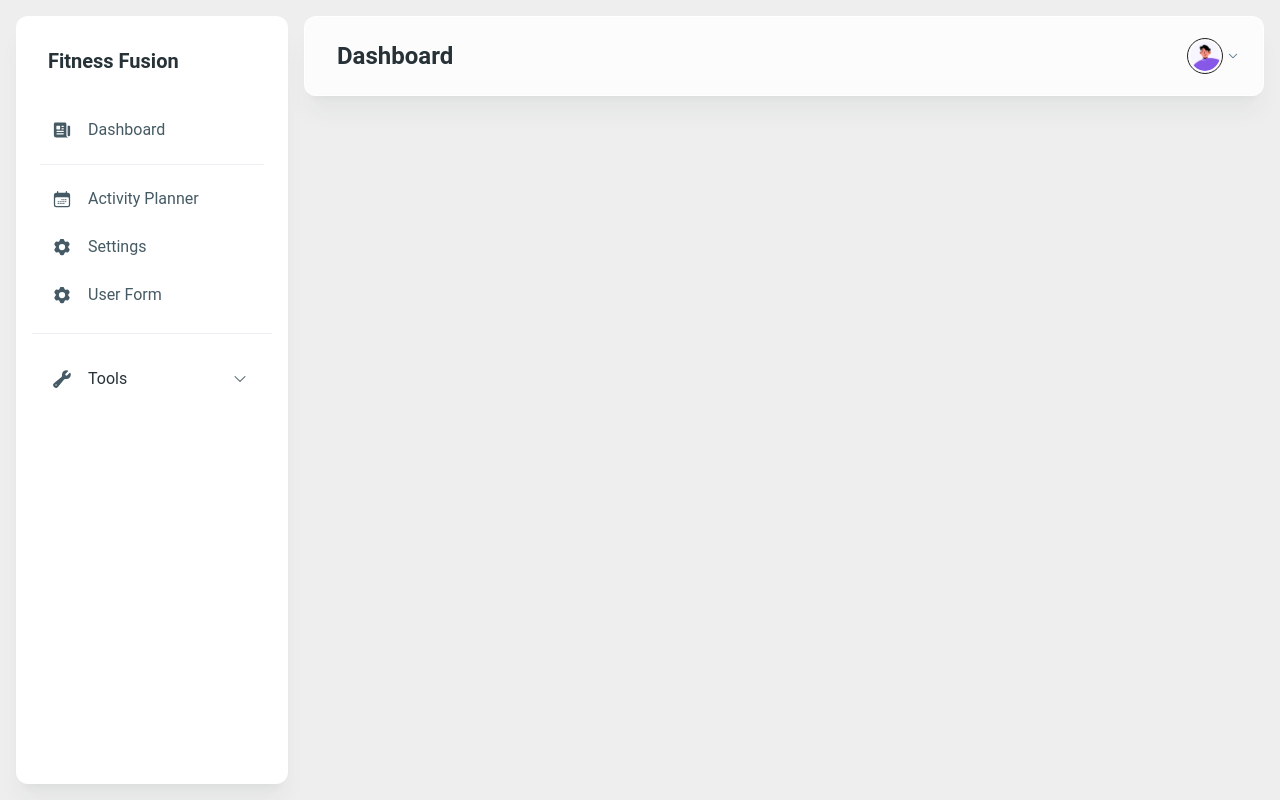
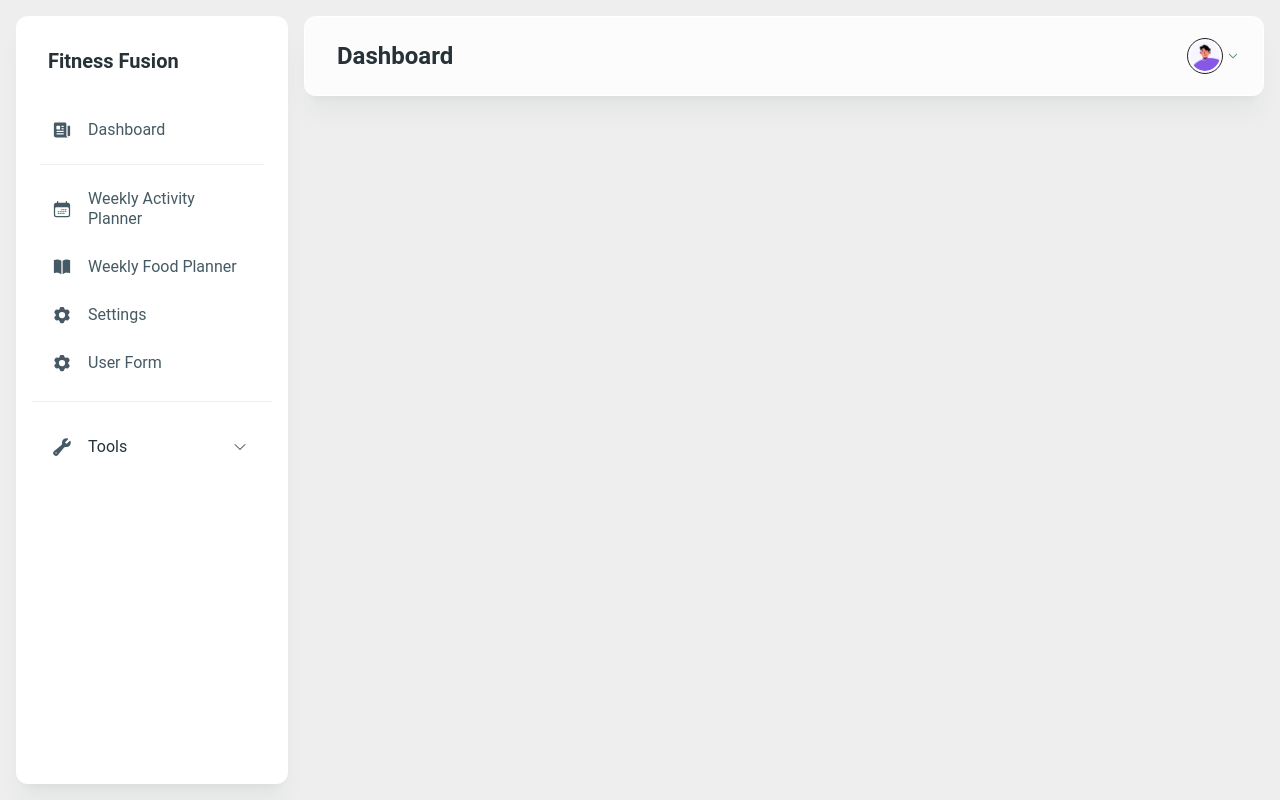
Before and after one commit to lisaspencer1997/FitnessFusionPlan, a React (Vite) app: page / in a window 1280 px wide. Built offline with nearby package versions, Linux system fonts and the light colour scheme.

Commit message:
Added Weekly Food Planner and spotify component to the sidebar

```diff
--- a/src/components/Sidebar.jsx
+++ b/src/components/Sidebar.jsx
@@ -21,9 +21,12 @@ import {
   WrenchIcon,
   PlusCircleIcon,
   MinusCircleIcon,
+  BookOpenIcon,
+
 } from "@heroicons/react/24/solid";
 import { NavLink } from 'react-router-dom';
 import WaterCounter from './WaterCounter'
+import SpotifyPlaylist from './SpotifyPlaylist'
 
 const Sidebar = () => {
   const [open, setOpen] = useState(0);
@@ -51,7 +54,13 @@ const Sidebar = () => {
           <ListItemPrefix>
             <CalendarDaysIcon className="h-5 w-5" />
           </ListItemPrefix>
-          <NavLink to="/activity-planner" end>Activity Planner</NavLink>
+          <NavLink to="/activity-planner" end>Weekly Activity Planner</NavLink>
+        </ListItem>
+        <ListItem>
+          <ListItemPrefix>
+            <BookOpenIcon className="h-5 w-5" />
+          </ListItemPrefix>
+          <NavLink to="/food-planner" end>Weekly Food Planner</NavLink>
         </ListItem>
         <ListItem>
           <ListItemPrefix>
@@ -95,17 +104,20 @@ const Sidebar = () => {
                 </ListItemPrefix>
                 Water Counter
               </div>
-                <ButtonGroup fullWidth={true} className='mt-3'>
+              <ButtonGroup fullWidth={true} className=''>
                 <Button><MinusCircleIcon /></Button>
                 <Button disabled={true}>600 ml</Button>
                 <Button><PlusCircleIcon /></Button>
               </ButtonGroup>
             </ListItem>
-            <ListItem>
+            <ListItem className="flex flex-col" ripple={false}>
+              <div className="flex flex-row me-auto">
                 <ListItemPrefix>
                   <MusicalNoteIcon strokeWidth={3} className="h-3 w-5" />
                 </ListItemPrefix>
                 Music Playlist
+              </div>
+              <SpotifyPlaylist />
             </ListItem>
           </List>
         </AccordionBody>
```
Lines whose indentation alone changed are shown as unchanged.
